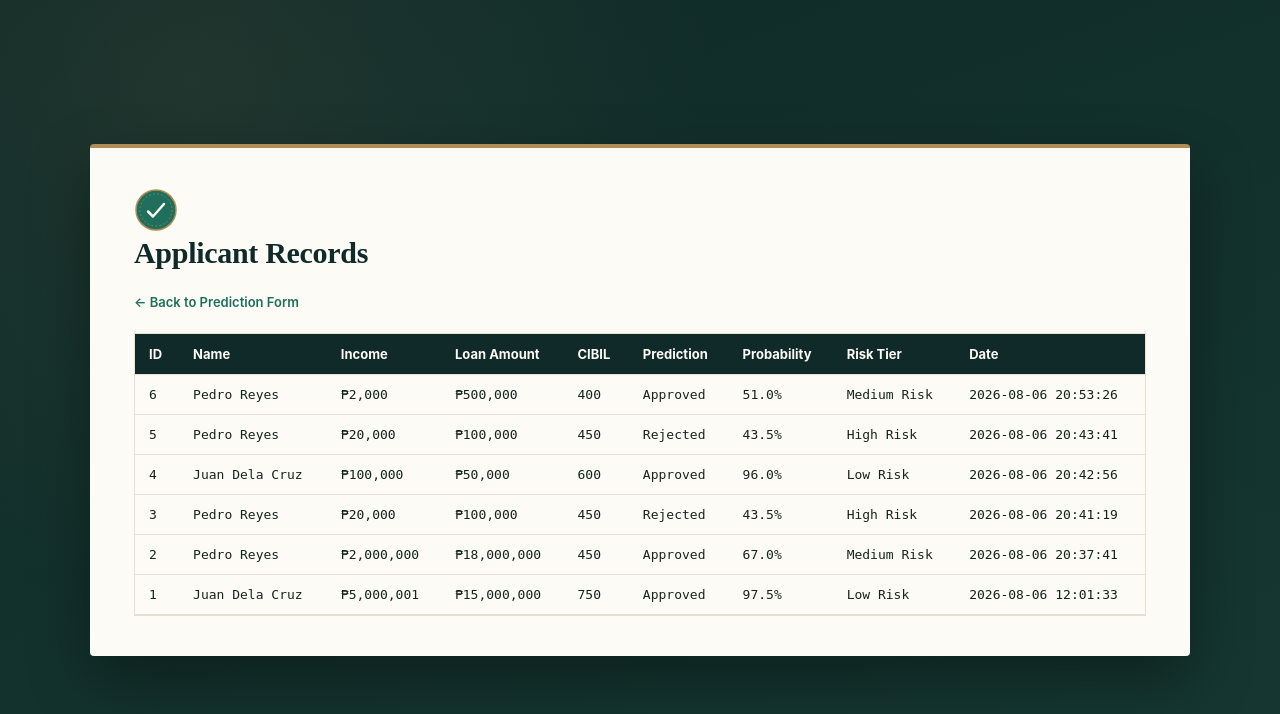
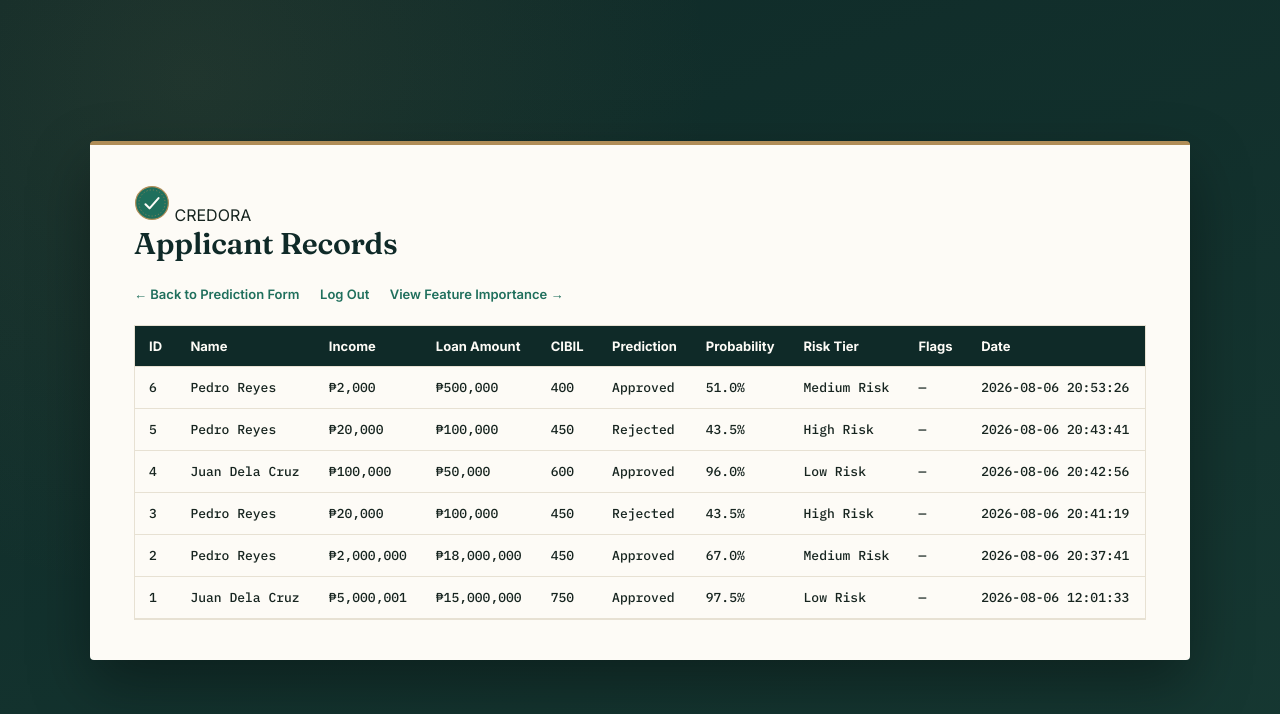
Before and after one commit to BaganJohnMark/loan-approval-system, a Flask app: page /records in a window 1280 px wide. Shown: the top 714 px of the page. Run offline with Flask 3, Linux system fonts and the light colour scheme; the visitor is signed in with stand-in values (Sample User, id 1); data comes from the database, SQL or seed files in the repository; parts of the project's set-up code (start-up, migrations or seed data) failed here and were passed over.

Commit message:
Add fraud flags, money formatting, and consistency checks

```diff
--- a/app.py
+++ b/app.py
@@ -2,14 +2,15 @@ from flask import Flask, render_template, request, redirect, url_for, session
 from functools import wraps
 import joblib
 import numpy as np
-from database import init_db, save_application, get_all_applications
+import json
+from database import init_db, migrate_db, save_application, get_all_applications
 
 app = Flask(__name__)
 app.secret_key = "change-this-to-a-random-secret-key-later"
 
 # ----- Admin credentials (simple version) -----
 ADMIN_USERNAME = "admin"
-ADMIN_PASSWORD = "adminkami"
+ADMIN_PASSWORD = "admin123"
 
 # ----- Login-required decorator -----
 def login_required(f):
@@ -19,6 +20,8 @@ def login_required(f):
             return redirect(url_for("login"))
         return f(*args, **kwargs)
     return decorated_function
+
+
 # ----- Load trained model and preprocessing objects -----
 model = joblib.load("models/best_model.pkl")
 scaler = joblib.load("models/scaler.pkl")
@@ -26,7 +29,7 @@ le_education = joblib.load("models/le_education.pkl")
 le_self_employed = joblib.load("models/le_self_employed.pkl")
 le_status = joblib.load("models/le_status.pkl")
 feature_columns = joblib.load("models/feature_columns.pkl")
-import json
+
 
 def load_feature_importance():
     try:
@@ -35,8 +38,10 @@ def load_feature_importance():
     except FileNotFoundError:
         return []
 
+
 # Initialize database (creates table if it doesn't exist yet)
 init_db()
+migrate_db()
 
 
 def get_risk_tier(probability):
@@ -47,6 +52,31 @@ def get_risk_tier(probability):
         return "Medium Risk"
     else:
         return "High Risk"
+
+
+def check_consistency_flags(data):
+    """Rule-based checks for suspicious/inconsistent applicant data."""
+    flags = []
+    income = data["income_annum"]
+    loan = data["loan_amount"]
+    total_assets = (
+        data["residential_assets_value"] + data["commercial_assets_value"]
+        + data["luxury_assets_value"] + data["bank_asset_value"]
+    )
+
+    if income > 0 and loan > income * 10:
+        flags.append("Loan amount unusually high vs. income (>10x)")
+
+    if income > 0 and total_assets > income * 30:
+        flags.append("Asset values unusually high vs. income (>30x)")
+
+    if income > 0 and total_assets < income * 0.05:
+        flags.append("Very low assets relative to income (possible missing/false asset info)")
+
+    if data["no_of_dependents"] > 10:
+        flags.append("Unusually high number of dependents")
+
+    return flags
 
 
 @app.route("/", methods=["GET"])
@@ -105,12 +135,15 @@ def predict():
     feature_importance = load_feature_importance()
     top_factors = []
     if feature_importance:
-        for item in feature_importance[:3]:  # top 3 overall-important features
+        for item in feature_importance[:3]:
             feat = item["feature"]
             top_factors.append({
                 "feature": feat.replace("_", " ").title(),
                 "value": input_dict[feat],
             })
+
+    # ----- Consistency / suspicious-data checks -----
+    flags = check_consistency_flags(input_dict)
 
     # ----- Save to database (the "sheet") -----
     save_application({
@@ -129,6 +162,7 @@ def predict():
         "prediction": prediction_label,
         "probability": round(approval_probability * 100, 2),
         "risk_tier": risk_tier,
+        "flags": "; ".join(flags),
     })
 
     return render_template(
@@ -138,6 +172,7 @@ def predict():
         probability=round(approval_probability * 100, 2),
         risk_tier=risk_tier,
         top_factors=top_factors,
+        flags=flags,
     )
 
 
@@ -167,12 +202,14 @@ def records():
     applications = get_all_applications()
     return render_template("records.html", applications=applications)
 
+
 @app.route("/insights", methods=["GET"])
 @login_required
 def insights():
     feature_importance = load_feature_importance()
     return render_template("insights.html", feature_importance=feature_importance)
 
+
 if __name__ == "__main__":
     import os
     port = int(os.environ.get("PORT", 5000))
--- a/database.py
+++ b/database.py
@@ -29,6 +29,18 @@ def init_db():
     conn.commit()
     conn.close()
 
+
+def migrate_db():
+    conn = sqlite3.connect(DB_NAME)
+    cursor = conn.cursor()
+    try:
+        cursor.execute("ALTER TABLE applications ADD COLUMN flags TEXT DEFAULT ''")
+        conn.commit()
+    except sqlite3.OperationalError:
+        pass  # column already exists, ignore
+    conn.close()
+
+
 def save_application(data):
     conn = sqlite3.connect(DB_NAME)
     cursor = conn.cursor()
@@ -38,18 +50,19 @@ def save_application(data):
             income_annum, loan_amount, loan_term, cibil_score,
             residential_assets_value, commercial_assets_value,
             luxury_assets_value, bank_asset_value,
-            prediction, probability, risk_tier
-        ) VALUES (?, ?, ?, ?, ?, ?, ?, ?, ?, ?, ?, ?, ?, ?, ?)
+            prediction, probability, risk_tier, flags
+        ) VALUES (?, ?, ?, ?, ?, ?, ?, ?, ?, ?, ?, ?, ?, ?, ?, ?)
     """, (
         data["applicant_name"], data["no_of_dependents"], data["education"],
         data["self_employed"], data["income_annum"], data["loan_amount"],
         data["loan_term"], data["cibil_score"], data["residential_assets_value"],
         data["commercial_assets_value"], data["luxury_assets_value"],
         data["bank_asset_value"], data["prediction"], data["probability"],
-        data["risk_tier"]
+        data["risk_tier"], data.get("flags", "")
     ))
     conn.commit()
     conn.close()
+
 
 def get_all_applications():
     conn = sqlite3.connect(DB_NAME)
--- a/templates/records.html
+++ b/templates/records.html
@@ -3,19 +3,22 @@
 <head>
     <meta charset="UTF-8">
     <title>Applicant Records</title>
+    <link rel="preconnect" href="https://fonts.googleapis.com">
+    <link rel="preconnect" href="https://fonts.gstatic.com" crossorigin>
+    <link href="https://fonts.googleapis.com/css2?family=Fraunces:opsz,wght@9..144,500;9..144,600;9..144,700&family=Inter:wght@400;500;600;700&family=IBM+Plex+Mono:wght@500;600&display=swap" rel="stylesheet">
     <link rel="stylesheet" href="/static/style.css">
 </head>
 <body>
     <div class="container wide">
         <div class="card">
-            <svg width="44" height="44" viewBox="0 0 44 44" xmlns="http://www.w3.org/2000/svg">
-  <circle cx="22" cy="22" r="20" fill="#1F6F5C"/>
-  <circle cx="22" cy="22" r="20" fill="none" stroke="#B08D57" stroke-width="1.5"/>
-  <circle cx="22" cy="22" r="16" fill="none" stroke="#B08D57" stroke-width="0.75" stroke-dasharray="1.5 2.5"/>
-  <path d="M14 23.5L19 28.5L30 16" fill="none" stroke="#FDFBF6" stroke-width="2.5" stroke-linecap="round" stroke-linejoin="round"/>
-</svg>
+            <div class="brand-row">
+                <img src="/static/logo.svg" alt="Logo" width="36" height="36">
+                <span class="brand-name">CREDORA</span>
+            </div>
             <h1>Applicant Records</h1>
             <a class="records-link" href="/">← Back to Prediction Form</a>
+            <a class="records-link" href="/logout">Log Out</a>
+            <a class="records-link" href="/insights">View Feature Importance →</a>
 
             <div class="table-wrapper">
                 <table>
@@ -29,6 +32,7 @@
                             <th>Prediction</th>
                             <th>Probability</th>
                             <th>Risk Tier</th>
+                            <th>Flags</th>
                             <th>Date</th>
                         </tr>
                     </thead>
@@ -49,10 +53,17 @@
                             </td>
                             <td>{{ app["probability"] }}%</td>
                             <td>{{ app["risk_tier"] }}</td>
+                            <td>
+                                {% if app["flags"] %}
+                                    <span class="tag rejected">⚠ Flagged</span>
+                                {% else %}
+                                    —
+                                {% endif %}
+                            </td>
                             <td>{{ app["created_at"] }}</td>
                         </tr>
                         {% else %}
-                        <tr><td colspan="9">No applications yet.</td></tr>
+                        <tr><td colspan="10">No applications yet.</td></tr>
                         {% endfor %}
                     </tbody>
                 </table>
```
Also changed, not shown: templates/form.html (+71 -14 lines), templates/result.html (+11 -0 lines).
